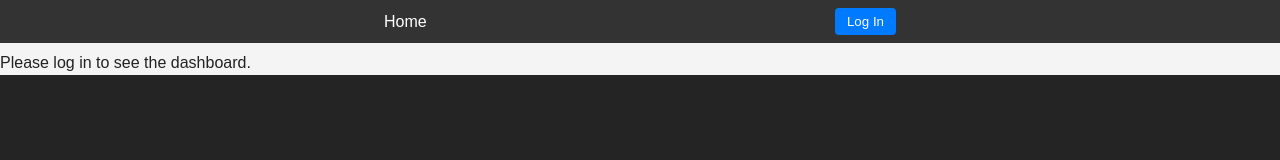
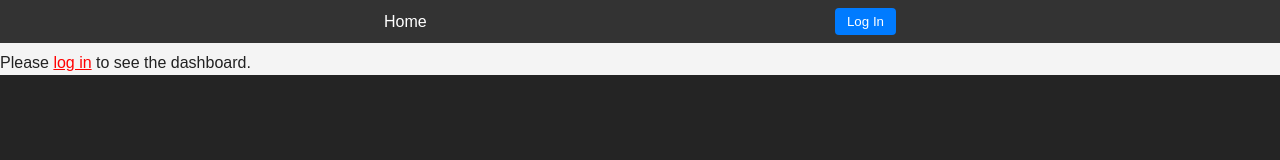
Before and after one commit to Priscigs/OpenID, a React (Vite) app in the folder vite-project/: page /dashboard in a window 1280 px wide. Shown: the top 160 px of the page. Built offline with nearby package versions, Linux system fonts and the light colour scheme.

Commit message:
Decoration

```diff
--- a/vite-project/src/components/Dashboard.jsx
+++ b/vite-project/src/components/Dashboard.jsx
@@ -16,7 +16,7 @@ const Dashboard = () => {
       </iframe>
     </div>
   ) : (
-    <div><p>Please log in to see the dashboard.</p></div>
+    <div><p>Please <span style={{color:"red", textDecoration:"underline"}}>log in</span> to see the dashboard.</p></div>
   );
 };
 
```
